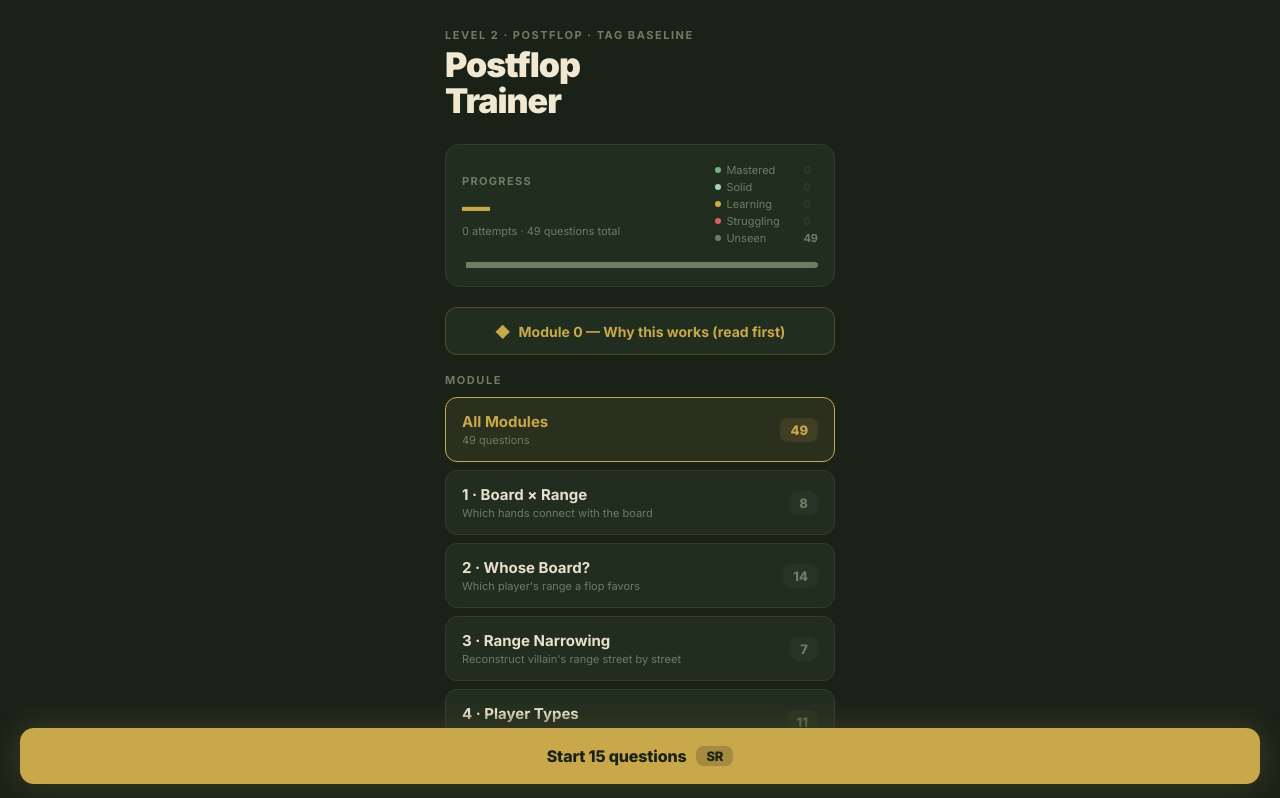
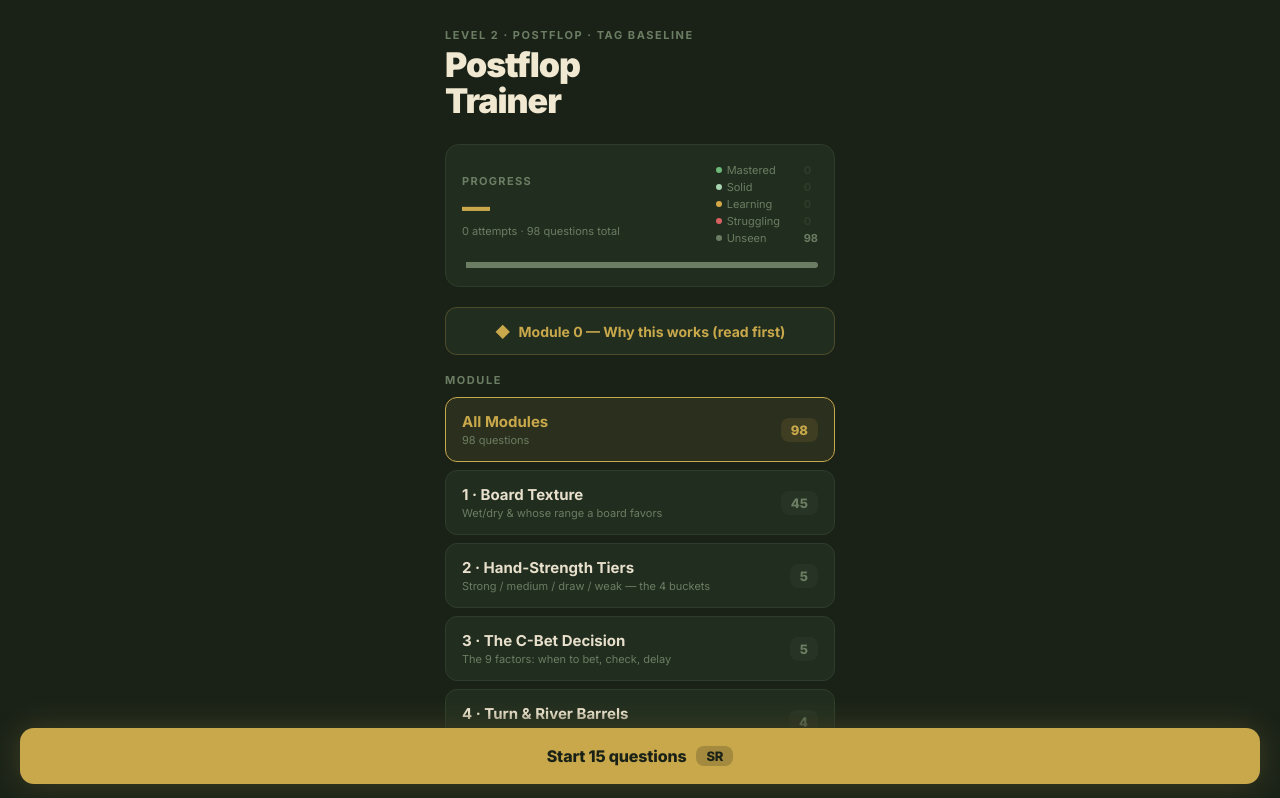
Before and after one commit to Kikoory-Dev/Poker-Postflop-Trainer, a React (Vite) app: page / in a window 1280 px wide. Shown: the top 798 px of the page. Built offline with nearby package versions, Linux system fonts and the light colour scheme.

Commit message:
Restructure postflop trainer into 8-module Hardin curriculum

```diff
--- a/src/App.jsx
+++ b/src/App.jsx
@@ -1,9 +1,11 @@
 import { useState, useEffect, useRef } from "react";
-import module1Data from "./data/module1.json";
-import module2aData from "./data/module2a.json";
-import module3Data from "./data/module3.json";
-import module4Data from "./data/module4.json";
-import module5Data from "./data/module5.json";
+import mod1 from "./data/mod1.json";
+import mod2 from "./data/mod2.json";
+import mod3 from "./data/mod3.json";
+import mod4 from "./data/mod4.json";
+import mod5 from "./data/mod5.json";
+import mod6 from "./data/mod6.json";
+import mod7 from "./data/mod7.json";
 
 const C = {
   bg:"#1a2218", bg2:"#212d1f", bg3:"#273324",
@@ -12,7 +14,7 @@ const C = {
   green:"#6db87a", red:"#d96060", blue:"#70b4d4",
   purple:"#a98fe8", orange:"#e0845a",
 };
-const MOD_COLOR = { "1":"#6db87a", "2":"#70b4d4", "3":"#a98fe8", "4":"#e0845a", "5":"#c77dd6" };
+const MOD_COLOR = { "1":"#6db87a", "2":"#d4a847", "3":"#5a9fd4", "4":"#d4795a", "5":"#c77dd6", "6":"#5ac7b0", "7":"#e0845a" };
 const DIFF_COLOR = { easy:"#6db87a", medium:"#d4a847", hard:"#d96060" };
 const RED_SUITS = new Set(["♥","♦"]);
 
@@ -149,7 +151,7 @@ export default function App(){
 
   useEffect(()=>saveProgress(progress),[progress]);
 
-  const allQuestions = [...module1Data, ...module2aData, ...module3Data, ...module4Data, ...module5Data];
+  const allQuestions = [...mod1, ...mod2, ...mod3, ...mod4, ...mod5, ...mod6, ...mod7];
   const filtered = allQuestions.filter(q => moduleF === "all" ? true : q.module === moduleF);
 
   const totalAttempts = Object.values(progress).reduce((a,p)=>a+p.seen,0);
@@ -288,12 +290,14 @@ export default function App(){
         <div style={{fontSize:11,fontWeight:700,color:C.muted,letterSpacing:"0.14em",textTransform:"uppercase",marginBottom:10}}>Module</div>
         <div style={{display:"flex",flexDirection:"column",gap:8,marginBottom:22}}>
           {[
-            {key:"all", label:"All Modules",         sub:`${allQuestions.length} questions`,             color:C.accent},
-            {key:"1",   label:"1 · Board × Range",    sub:"Which hands connect with the board",          color:MOD_COLOR["1"]},
-            {key:"2",   label:"2 · Whose Board?",      sub:"Which player's range a flop favors",          color:MOD_COLOR["2"]},
-            {key:"3",   label:"3 · Range Narrowing",   sub:"Reconstruct villain's range street by street", color:MOD_COLOR["3"]},
-            {key:"4",   label:"4 · Player Types",      sub:"Exploit nits, stations, LAGs, maniacs",        color:MOD_COLOR["4"]},
-            {key:"5",   label:"5 · Board vs Range",    sub:"Read what villain hit \u2014 then respond",        color:MOD_COLOR["5"]},
+            {key:"all", label:"All Modules",            sub:`${allQuestions.length} questions`,                  color:C.accent},
+            {key:"1",   label:"1 · Board Texture",      sub:"Wet/dry & whose range a board favors",             color:MOD_COLOR["1"]},
+            {key:"2",   label:"2 · Hand-Strength Tiers", sub:"Strong / medium / draw / weak \u2014 the 4 buckets", color:MOD_COLOR["2"]},
+            {key:"3",   label:"3 · The C-Bet Decision",  sub:"The 9 factors: when to bet, check, delay",         color:MOD_COLOR["3"]},
+            {key:"4",   label:"4 · Turn & River Barrels", sub:"Double/triple barrel & when to give up",          color:MOD_COLOR["4"]},
+            {key:"5",   label:"5 · Playing as the Caller", sub:"Postflop when you're NOT the aggressor",          color:MOD_COLOR["5"]},
+            {key:"6",   label:"6 · Range Reading",       sub:"Relative strength; narrow villain's range",        color:MOD_COLOR["6"]},
+            {key:"7",   label:"7 · Read & Exploit",      sub:"HUD stats \u2192 player types \u2192 deviations",    color:MOD_COLOR["7"]},
           ].map(m=>{
             const active = moduleF===m.key;
             const count = m.key==="all"?allQuestions.length:allQuestions.filter(q=>q.module===m.key).length;
```
